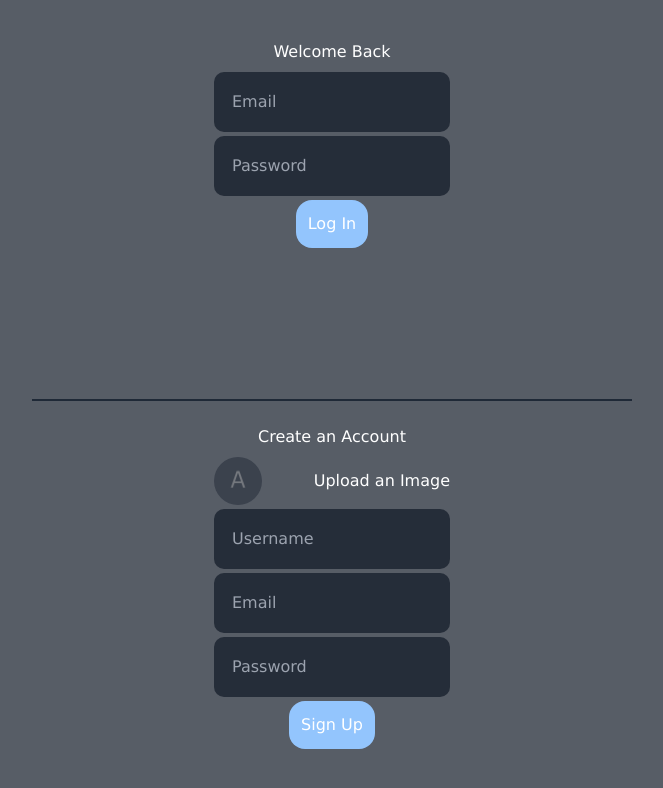
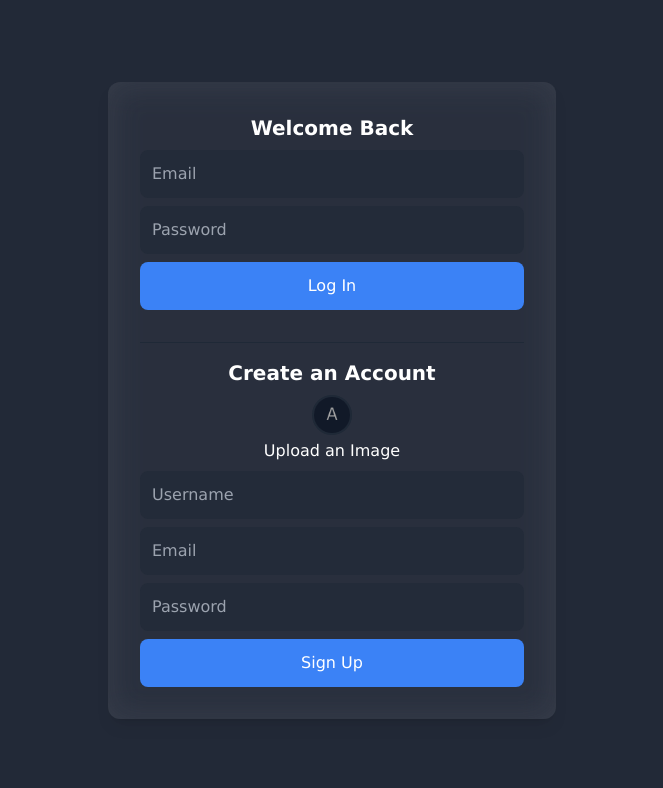
Before and after one commit to Monk-Codes/sparkii, a React (Vite) app: page / in a window 1280 px wide. Shown: the top 788 px of the page, without its empty margins (308-971 px from the left). Built offline with nearby package versions, Linux system fonts and the light colour scheme; no server answers; the HTML template or start-up script is replaced by a standard one.

Commit message:
intill emoji picker correction

```diff
--- a/src/App.jsx
+++ b/src/App.jsx
@@ -1,7 +1,7 @@
 import Chat from "./components/chat/Chat";
 import ChatDetail from "./components/detail/ChatDetail";
 import List from "./components/list/List";
-import { BrowserRouter, Route, Routes } from "react-router-dom";
+import { BrowserRouter, Route, Routes, Navigate } from "react-router-dom";
 import LoginPage from "./components/login/LoginPage";
 import Notification from "./components/notification/Notification";
 import { useEffect } from "react";
@@ -9,6 +9,7 @@ import { onAuthStateChanged } from "firebase/auth";
 import { auth } from "./backend/firebase";
 import useUserStore from "./backend/userStore";
 import { useChatStore } from "./backend/chatStore";
+import MyDetail from "./components/myDetail/MyDetail";
 
 const App = () => {
  const { currentUser, isLoading, fetchUserInfo } = useUserStore();
@@ -32,15 +33,22 @@ const App = () => {
      {currentUser ? (
       <>
        <Route path="/list" element={<List />} />
+       <Route path="/mydetail" element={<MyDetail />} />
        {chatId && <Route path="/chat" element={<Chat />} />}
        {chatId && <Route path="/detail" element={<ChatDetail />} />}
+       {/* Redirect to /list if no other routes match */}
+       <Route path="*" element={<Navigate to="/list" />} />
       </>
      ) : (
-      <Route path="/" element={<LoginPage />} />
+      <>
+       <Route path="/" element={<LoginPage />} />
+       {/* Redirect to / if no other routes match */}
+       <Route path="*" element={<Navigate to="/" />} />
+      </>
      )}
     </Routes>
-    <Notification />
    </div>
+   <Notification />
   </BrowserRouter>
  );
 };
--- a/src/components/list/userInfo/Userinfo.jsx
+++ b/src/components/list/userInfo/Userinfo.jsx
@@ -1,11 +1,13 @@
+import { useNavigate } from "react-router-dom";
 import useUserStore from "../../../backend/userStore";
 
 const Userinfo = () => {
  const { currentUser } = useUserStore();
+ const navigate = useNavigate();
 
  return (
   <div className="userInfo p-5 flex items-center justify-between">
-   <div className="user flex items-center gap-5">
+   <div className="user flex items-center gap-5 cursor-pointer" onClick={() => navigate("/mydetail")}>
     <img src={currentUser.avatar || "./avatar.png"} alt="profile" className="w-12 h-12 rounded-full object-cover" />
     <h2>{currentUser.username}</h2>
    </div>
--- a/src/components/login/LoginPage.jsx
+++ b/src/components/login/LoginPage.jsx
@@ -26,15 +26,14 @@ const LoginPage = () => {
   e.preventDefault();
   const formData = new FormData(e.target);
   const { email, password } = Object.fromEntries(formData.entries());
-  console.log("Login attempt with email:", email);
   try {
    await signInWithEmailAndPassword(auth, email, password);
-   navigate("/list");
    toast.success("Login successful");
   } catch (error) {
    console.error("Login error:", error);
    toast.error("Please login with correct credentials");
   }
+  navigate("/list");
  };
 
  const handleRegister = async (e) => {
@@ -56,7 +55,6 @@ const LoginPage = () => {
    const res = await createUserWithEmailAndPassword(auth, email, password);
    console.log("User created with UID:", res.user.uid);
    const imgUrl = await upload(avatar.file);
-   console.log("Avatar uploaded to URL:", imgUrl);
    await setDoc(doc(db, "users", res.user.uid), {
     username,
     email,
@@ -67,41 +65,43 @@ const LoginPage = () => {
    await setDoc(doc(db, "userchats", res.user.uid), {
     chats: [],
    });
-   navigate("/list");
    toast.success("Account created successfully");
    toast.success("You can Login now");
   } catch (error) {
    console.error("Registration error:", error);
    toast.error(error.message);
   }
+  navigate("/list");
  };
 
  return (
-  <div className="login w-full h-full flex flex-col items-center gap-2 p-10">
-   <div className="item flex-1 flex flex-col items-center gap-2">
-    <h2>Welcome Back</h2>
-    <form className="flex flex-col items-center justify-center gap-1" onSubmit={handleLogin}>
-     <input type="email" placeholder="Email" name="email" required />
-     <input type="password" placeholder="Password" name="password" required minLength={6} />
-     <button className="p-3 cursor-pointer bg-blue-300 hover:bg-blue-400 rounded-2xl">Log In</button>
+  <div className="login w-full h-full flex flex-col items-center justify-center bg-gray-900 bg-opacity-75 p-10">
+   <div className="bg-white bg-opacity-10 backdrop-filter backdrop-blur-lg rounded-xl p-8 shadow-lg max-w-md w-full">
+    <div className="item flex-1 flex flex-col items-center gap-2 mb-8">
+     <h2 className="text-white text-xl font-bold">Welcome Back</h2>
+     <form className="flex flex-col items-center justify-center gap-2 w-full" onSubmit={handleLogin}>
+      <input type="email" placeholder="Email" name="email" required className="p-3 w-full bg-gray-800 bg-opacity-50 text-white rounded-lg focus:outline-none focus:ring-2 focus:ring-gray-400 transition" />
+      <input type="password" placeholder="Password" name="password" required minLength={6} className="p-3 w-full bg-gray-800 bg-opacity-50 text-white rounded-lg focus:outline-none focus:ring-2 focus:ring-gray-400 transition" />
+      <button className="p-3 w-full bg-blue-500 hover:bg-blue-600 text-white rounded-lg transition">Log In</button>
      </form>
     </div>
 
-   <div className="separator w-1/2 border border-gray-800 my-4"></div>
+    <div className="separator w-full border-t border-gray-800 my-4"></div>
 
     <div className="item flex-1 flex flex-col items-center gap-2">
-    <h2>Create an Account</h2>
-    <form className="flex flex-col items-center justify-center gap-1" onSubmit={handleRegister}>
-     <label htmlFor="file">
-      <img src={avatar.url || "./avatar.png"} alt="avatar" className="w-12 h-12 rounded-full object-cover opacity-40" />
-      <span>Upload an Image</span>
+     <h2 className="text-white text-xl font-bold">Create an Account</h2>
+     <form className="flex flex-col items-center justify-center gap-2 w-full" onSubmit={handleRegister}>
+      <label htmlFor="file" className="flex flex-col items-center cursor-pointer">
+       <img src={avatar.url || "./avatar.png"} alt="avatar" className="w-10 h-10 rounded-full object-cover border-2 border-gray-800 hover:opacity-80 transition" />
+       <span className="text-white mt-1">Upload an Image</span>
       </label>
       <input type="file" id="file" style={{ display: "none" }} onChange={handleAvatar} />
-     <input type="text" placeholder="Username" name="username" required minLength={6} />
-     <input type="email" placeholder="Email" name="email" required />
-     <input type="password" placeholder="Password" name="password" required minLength={6} />
-     <button className="p-3 cursor-pointer bg-blue-300 hover:bg-blue-400 rounded-2xl">Sign Up</button>
+      <input type="text" placeholder="Username" name="username" required minLength={6} className="p-3 w-full bg-gray-800 bg-opacity-50 text-white rounded-lg focus:outline-none focus:ring-2 focus:ring-gray-400 transition" />
+      <input type="email" placeholder="Email" name="email" required className="p-3 w-full bg-gray-800 bg-opacity-50 text-white rounded-lg focus:outline-none focus:ring-2 focus:ring-gray-400 transition" />
+      <input type="password" placeholder="Password" name="password" required minLength={6} className="p-3 w-full bg-gray-800 bg-opacity-50 text-white rounded-lg focus:outline-none focus:ring-2 focus:ring-gray-400 transition" />
+      <button className="p-3 w-full bg-blue-500 hover:bg-blue-600 text-white rounded-lg transition">Sign Up</button>
      </form>
+    </div>
    </div>
   </div>
  );
--- /dev/null
+++ b/src/components/myDetail/MyDetail.jsx
@@ -0,0 +1,85 @@
+import { useNavigate } from "react-router-dom";
+import useUserStore from "../../backend/userStore";
+import { updateDoc, doc, deleteDoc } from "firebase/firestore";
+import { getStorage, ref, uploadBytes, getDownloadURL } from "firebase/storage";
+import { auth, db } from "../../backend/firebase";
+import { toast } from "react-toastify";
+import "react-toastify/dist/ReactToastify.css";
+import { useChatStore } from "../../backend/chatStore";
+
+const MyDetail = () => {
+ const { currentUser, setCurrentUser } = useUserStore();
+ const { resetChat } = useChatStore();
+ const navigate = useNavigate();
+
+ const handleAvatarChange = async (event) => {
+  const file = event.target.files[0];
+  if (!file) return;
+
+  try {
+   const storage = getStorage();
+   const storageRef = ref(storage, `avatars/${currentUser.id}`);
+   await uploadBytes(storageRef, file);
+   const downloadURL = await getDownloadURL(storageRef);
+
+   const userDocRef = doc(db, "users", currentUser.id);
+   await updateDoc(userDocRef, { avatar: downloadURL });
+
+   setCurrentUser({ ...currentUser, avatar: downloadURL });
+  } catch (error) {
+   console.error("Error updating avatar:", error);
+   toast.error("Failed to update avatar.");
+  }
+  window.location.reload();
+  toast.success("Avatar updated successfully!");
+ };
+
+ const handleDeleteAccount = async () => {
+  try {
+   const userDocRef = doc(db, "users", currentUser.id);
+   await deleteDoc(userDocRef);
+
+   // Additional steps like logging out the user can be added here
+   navigate("/");
+   toast.success("Account deleted successfully!");
+  } catch (error) {
+   console.error("Error deleting account:", error);
+   toast.error("Failed to delete account.");
+  }
+ };
+ // Handle Logout
+ const handleLogout = () => {
+  auth.signOut();
+  resetChat();
+ };
+
+ return (
+  <div className="flex-1 flex flex-col overflow-y-scroll text-center p-5 bg-gray-900">
+   <div className="flex items-center mb-5">
+    <img src="./angle-left.svg" alt="back" onClick={() => navigate(-1)} className="cursor-pointer h-6 w-6 hover:scale-110 transition-transform" />
+    <h2 className="px-4 text-lg font-semibold">My Details</h2>
+   </div>
+   <div className="flex flex-col items-center gap-4">
+    <div className="relative">
+     <img src={currentUser.avatar || "./avatar.png"} alt="profile" className="w-24 h-24 rounded-full object-cover cursor-pointer hover:opacity-80 transition-opacity" />
+     <input type="file" accept="image/*" onChange={handleAvatarChange} className="absolute inset-0 opacity-0 cursor-pointer" />
+    </div>
+    <h2 className="text-xl font-medium">{currentUser.username}</h2>
+    <div>
+     <label htmlFor="email">
+      Email:
+      <p className="text-sm ml-2 email"> {currentUser.email}</p>
+     </label>
+    </div>
+    <button className="bg-red-400 hover:bg-red-500 max-w-48 items-center cursor-pointer rounded-full p-2" onClick={handleLogout}>
+     Logout
+    </button>
+    <button onClick={handleDeleteAccount} className="bg-red-500 text-white px-4 py-2 rounded-lg hover:bg-red-600 transition-colors">
+     Delete Account
+    </button>
+   </div>
+  </div>
+ );
+};
+
+export default MyDetail;
--- a/src/components/notification/Notification.jsx
+++ b/src/components/notification/Notification.jsx
@@ -5,7 +5,7 @@ ToastContainer;
 const Notification = () => {
  return (
   <div className="">
-   <ToastContainer position="top-center" closeOnClick newestOnTop autoClose={300} theme="dark" limit={1} />
+   <ToastContainer position="top-center" closeOnClick newestOnTop autoClose={500} theme="dark" limit={1} />
   </div>
  );
 };
```
Also changed, not shown: src/components/chat/Chat.jsx (+8 -7 lines), src/components/list/chatList/ChatList.jsx (+52 -9 lines). Lines whose indentation alone changed are shown as unchanged.
